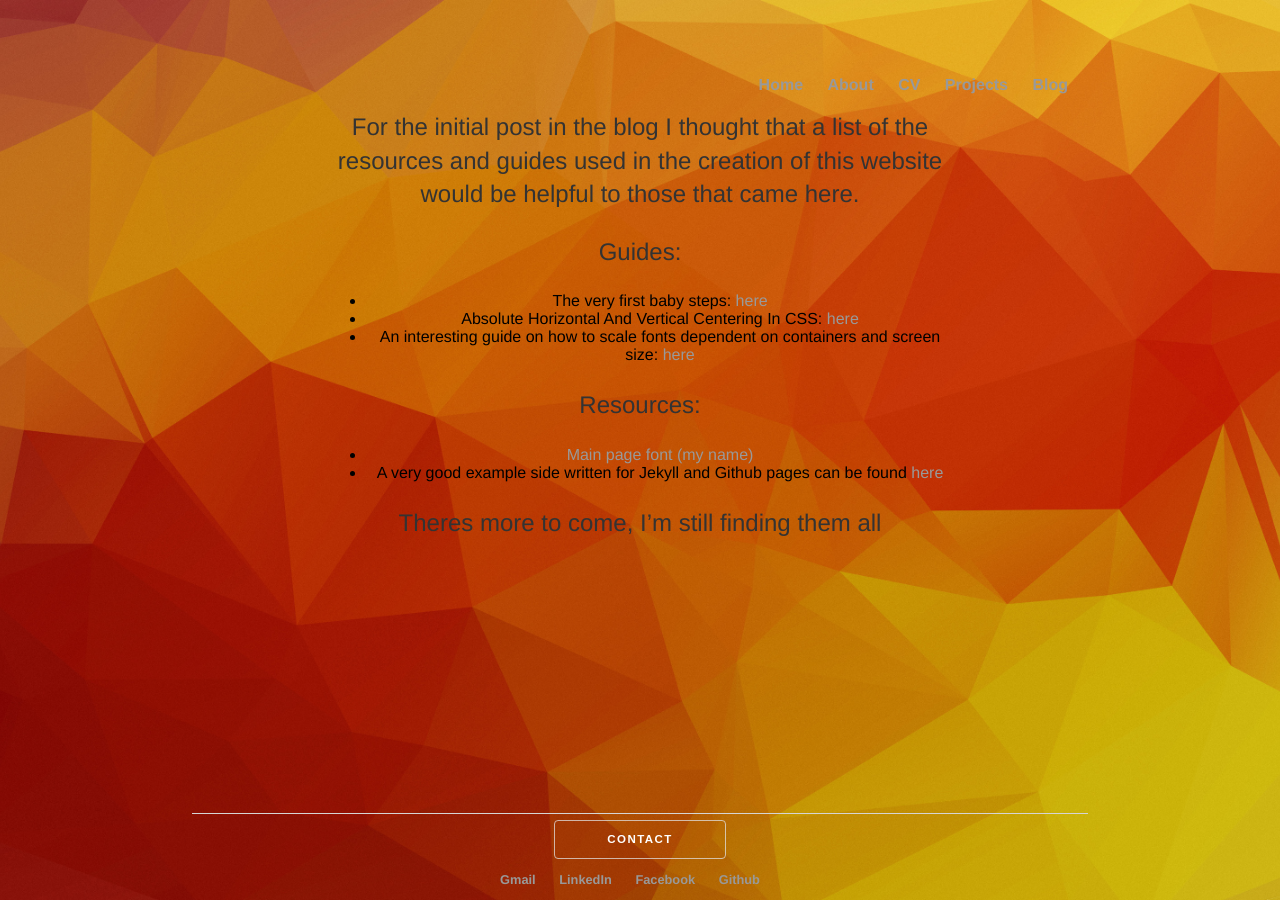
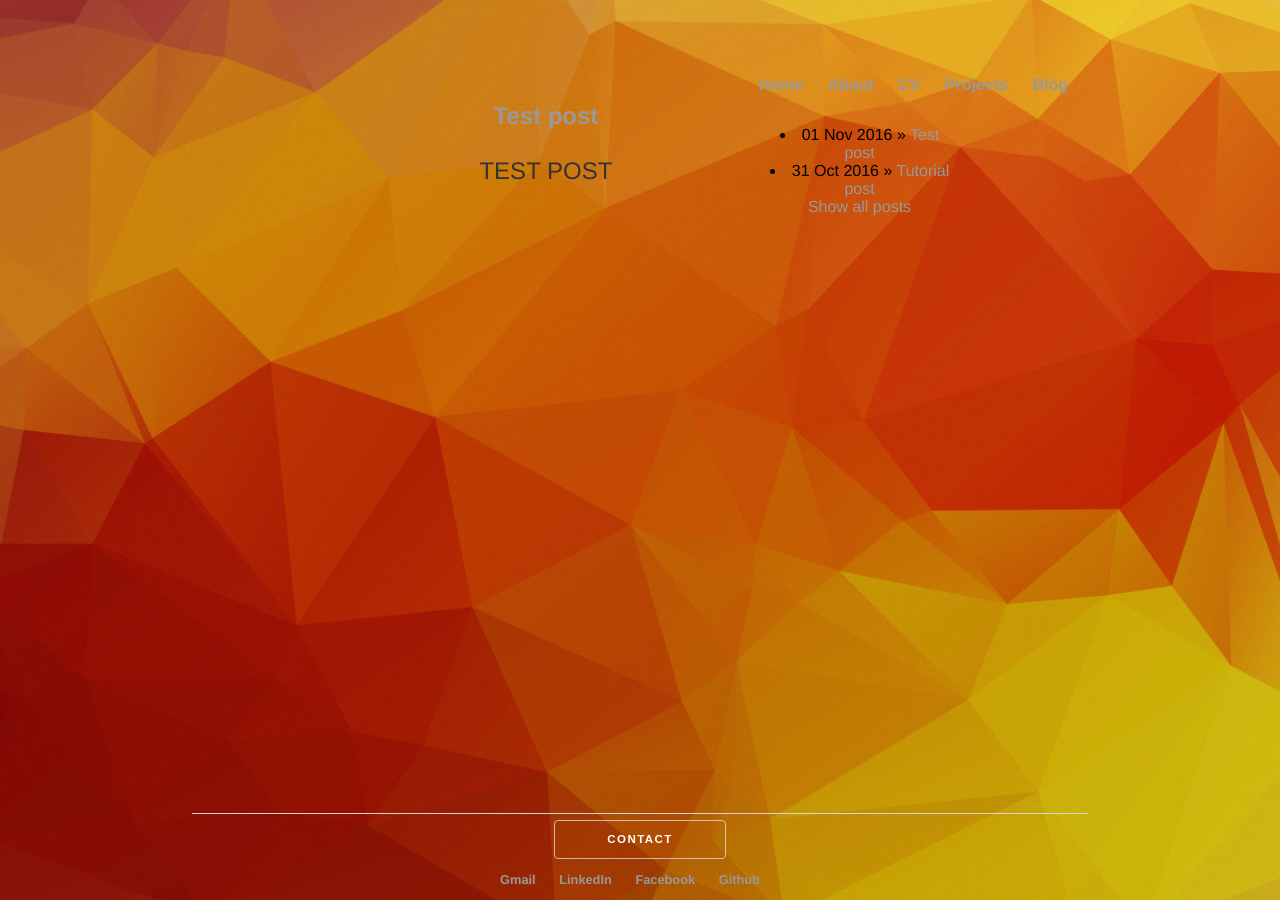
Before and after one commit to ArscottT/ArscottT_practice, a Jekyll site: the page built from blog/index.html, in a window 1280 px wide. Built offline with Jekyll 4.4.1, drawn with Linux system fonts in a browser that asks for light colours.

Commit message:
general content update, few layout changes

```diff
--- a/_layouts/default.html
+++ b/_layouts/default.html
@@ -73,11 +73,11 @@
 					</form>
 				</div>
 
-				<ul class="icons">
-						<li><a href="#" class="contact">Gmail</a></li>
-						<li><a href="https://at.linkedin.com/in/thomas-arscott-5b3184b8" class="contact">LinkedIn</a></li>
-						<li><a href="#" class="contact">Facebook</a></li>
-						<li><a href="https://github.com/ArscottT" class="contact">Github</a></li>
+				<ul>
+						<li><a href="#" target="_blank" class="contact">Gmail</a></li>
+						<li><a href="https://at.linkedin.com/in/thomas-arscott-5b3184b8" target="_blank" class="contact">LinkedIn</a></li>
+						<li><a href="#" target="_blank" class="contact">Facebook</a></li>
+						<li><a href="https://github.com/ArscottT" target="_blank" class="contact">Github</a></li>
 					</ul>
 			</footer>
 		</body>
--- a/blog/index.md
+++ b/_posts/2016-10-31-initial-post.md
@@ -1,6 +1,6 @@
 ---
 layout: default
-title: Tom Arscott, Developer
+title: Tutorial post
 ---
 For the initial post in the blog I thought that a list of the resources and guides used in the creation of this website would be helpful to those that came here.
 
--- /dev/null
+++ b/_posts/2016-11-01-sucess.md
@@ -0,0 +1,6 @@
+---
+layout: default
+title: Test post
+---
+
+TEST POST
--- /dev/null
+++ b/blog/index.html
@@ -0,0 +1,20 @@
+---
+layout: default
+title: Tom Arscott, Blog
+---
+<div class="posts">
+  <div id="latest_post">
+    {% for post in site.posts limit:1 %}
+    <a href="{{ post.url }}"><h2>{{ post.title }}</h2></a>
+      {{ post.excerpt }}
+    {% endfor %}
+  </div>
+
+  <div id="recent_posts">
+    {% for post in site.posts limit:15 %}
+      <li>{{ post.date | date_to_string }} &raquo; <a href="{{ post.url }}">{{ post.title }}</a></li>
+    {% endfor %}
+
+    <a href="">Show all posts</a>
+  </div>
+</div>
--- a/css/main.css
+++ b/css/main.css
@@ -167,3 +167,18 @@ input[type='button'] {
 div h2 {
   margin-top: -1em;
 }
+
+/*posts*/
+.posts {
+  padding-top: 1em;
+}
+#latest_post {
+  margin-left: 0px;
+  float: left;
+  width: 70%;
+}
+
+#recent_posts {
+  float: right;
+  width: 30%;
+}
```
Also changed, not shown: projects/index.html (deleted, +0 -8 lines), projects/index.md (added, +11 -0 lines).
